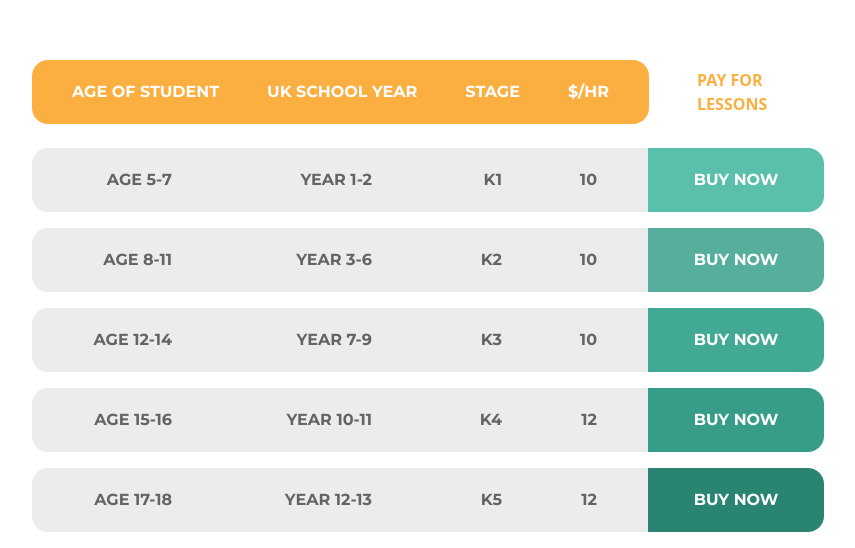
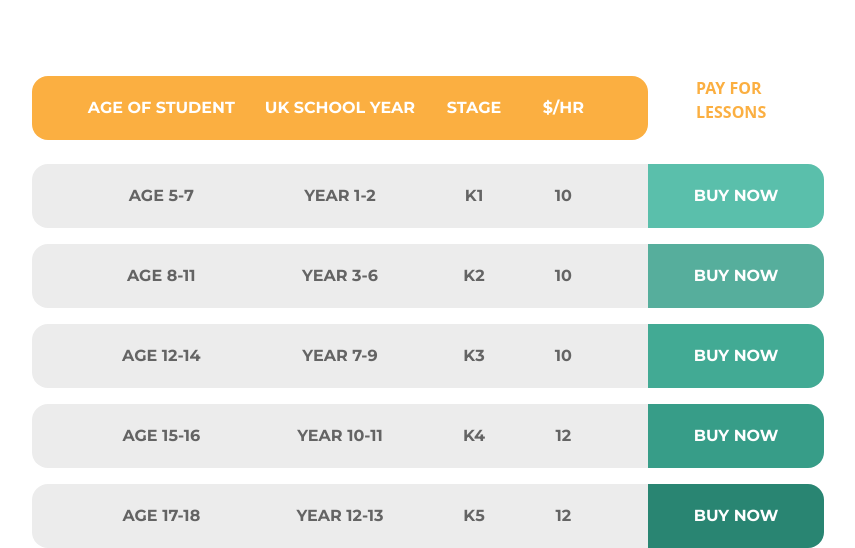
Before and after one commit to wared2003/rattrapages-Edouard-Nicolas, a website: page 02 – Architecture front-end/index.html in a window 1280 px wide. Shown: the part 3349-3897 px from the top of the page, without its empty margins (8-863 px from the left). Drawn offline with nearby package versions, Linux system fonts and the light colour scheme; files that its build step writes are made by us from their sources.

Commit message:
[update] now using grid for formul array

```diff
--- a/02 – Architecture front-end/index.html
+++ b/02 – Architecture front-end/index.html
@@ -175,7 +175,7 @@
 
 <!--        array header-->
         <div class="flex flex-row items-center justify-between w-fit gap-x-12 px-10 mb-2">
-            <div class="px-10 flex flex-row justify-between items-center w-fit b bg-orange rounded-2xl h-16 uppercase gap-x-12">
+            <div class="px-10 items-center w-fit b bg-orange rounded-2xl h-16 uppercase formul-grid-row wi-866px">
                 <p class="text-base text-white font-bold font-montserrat">age of student</p>
                 <p class="text-base text-white font-bold font-montserrat">uk school year</p>
                 <p class="text-base text-white font-bold font-montserrat">stage</p>
--- a/02 – Architecture front-end/src/css/input.css
+++ b/02 – Architecture front-end/src/css/input.css
@@ -74,7 +74,7 @@ header{
 .formul-grid-row{
     margin-top: 16px;
     display: grid;
-    text-align: right;
-    grid-template-columns: 100px  200px 130px 95px;
+    text-align: center;
+    grid-template-columns: 2fr 2fr 1fr 1fr;
 
 }
```
